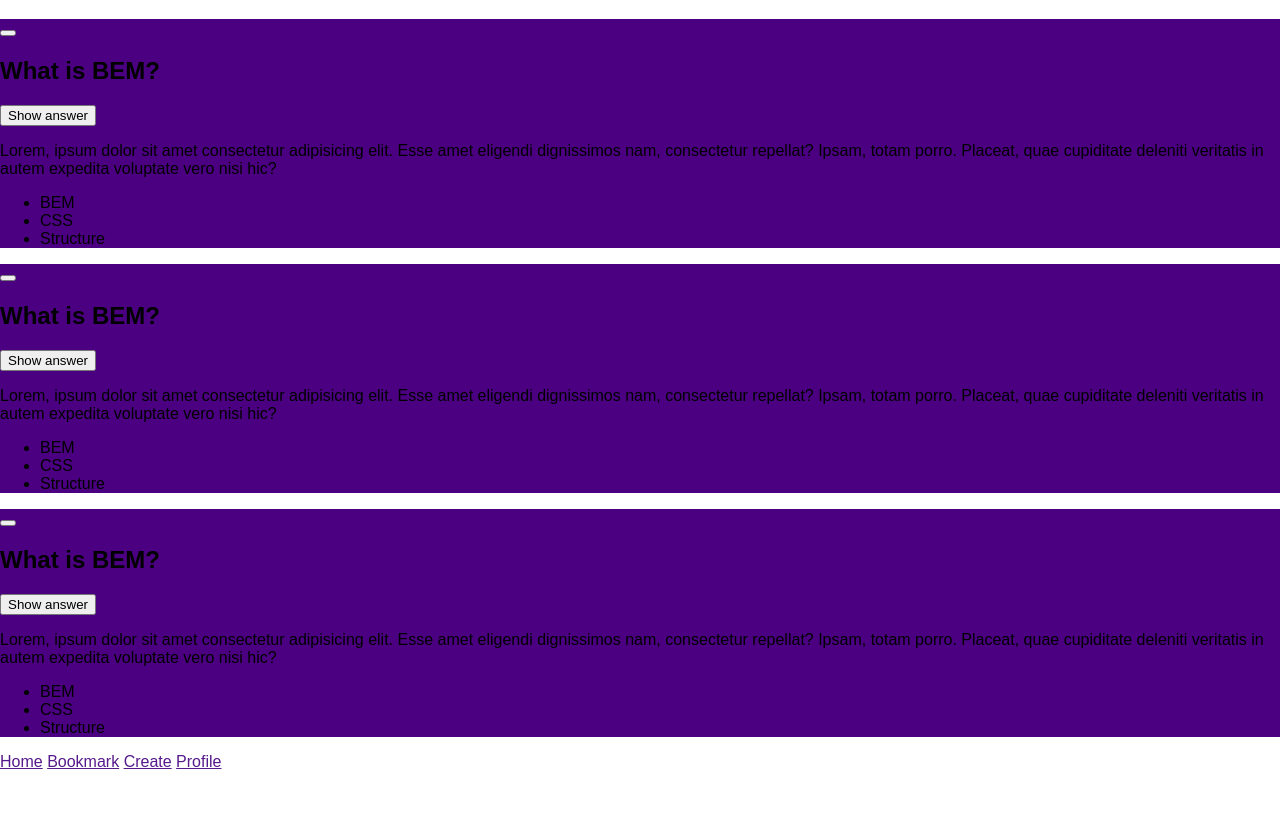
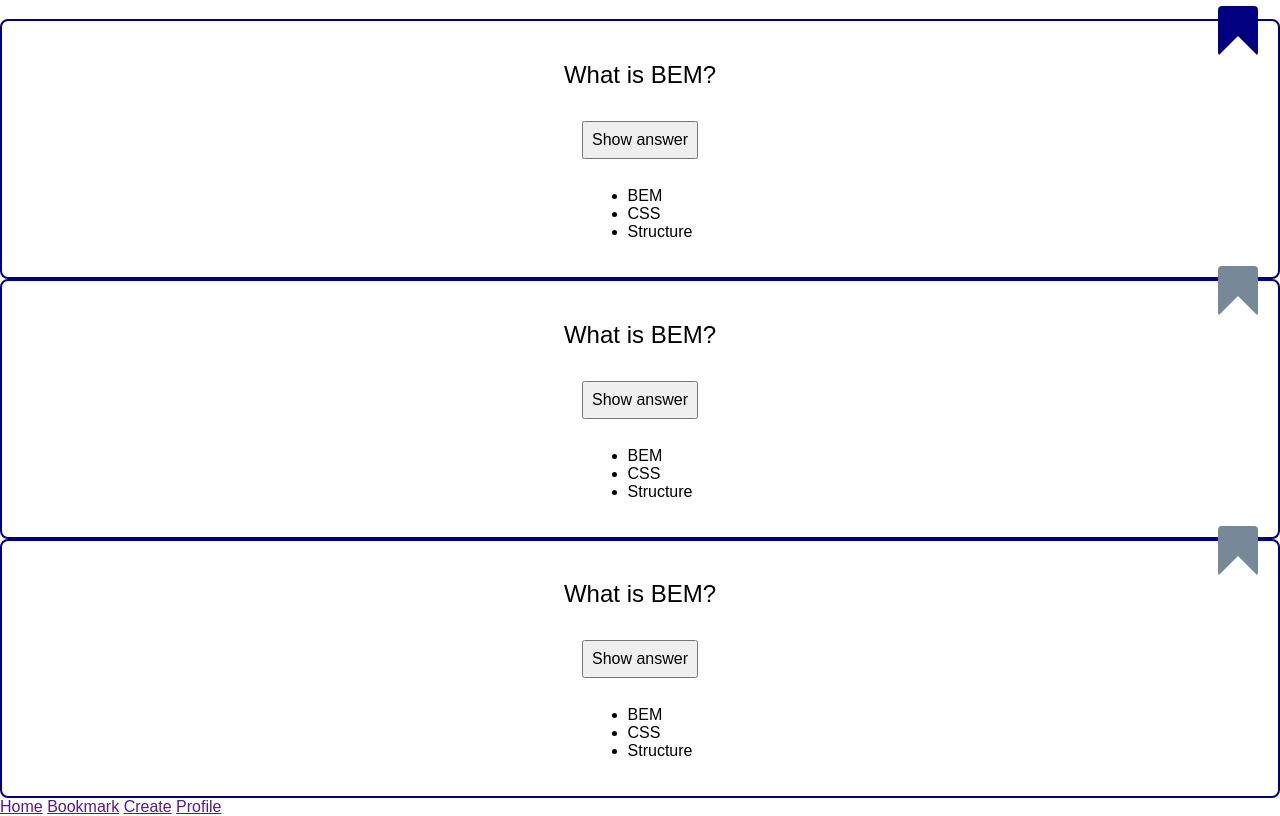
Before and after one commit to macfrei/quiz-app-21-5, a website built with Vite: page index.html in a window 1280 px wide. Shown: the part 61-877 px from the top of the page. Before the commit the page ends 832 px from the top, so only its background shows below. Built offline with nearby package versions, Linux system fonts and the light colour scheme.

Commit message:
Add card styling

```diff
--- a/css/components/card.css
+++ b/css/components/card.css
@@ -1,3 +1,43 @@
 .card {
-  background-color: indigo;
+  display: grid;
+  place-items: center;
+  grid-gap: 12px;
+  border: 2px solid navy;
+  border-radius: 8px;
+  padding: 20px;
+  position: relative;
 }
+
+.card__bookmark {
+  position: absolute;
+  top: -15px;
+  right: 20px;
+  border: 20px solid lightslategray;
+  border-radius: 4px;
+  border-bottom-color: transparent;
+  background-color: white;
+  height: 50px;
+  padding: 0;
+}
+
+.card__bookmark--active {
+  border: 20px solid navy;
+  border-bottom-color: transparent;
+}
+
+.card__question {
+  font-weight: lighter;
+}
+
+.card__button {
+  font-size: inherit;
+  padding: 8px;
+}
+
+.card__answer {
+  display: block;
+}
+
+.card__answer--hidden {
+  display: none;
+}
```
